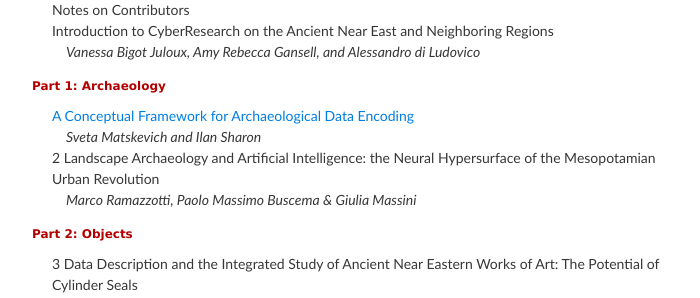
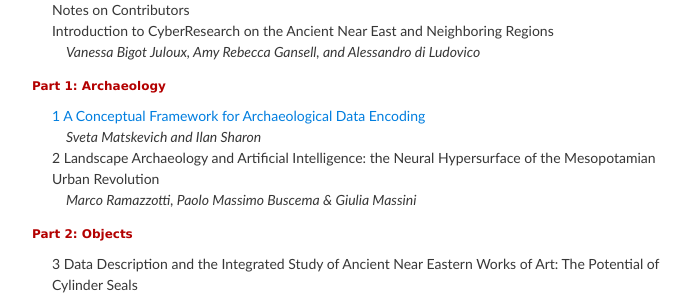
Before and after one commit to vbigot-juloux/ane-research-humanities, a Jekyll site: the page built from docs/CyberResearch-vol1.md, in a window 1280 px wide and 900 px high, scrolled down 1470 px. Shown: the part 153-451 px from the top of the window, without its empty margins (288-988 px from the left). Built offline with Jekyll 4.4.1, drawn with Linux system fonts in a browser that asks for light colours; comment, search, counter and statistics services are not loaded; the repository's description, which GitHub fills in, is left out.

Commit message:
Update CyberResearch-vol1.md

```diff
--- a/docs/CyberResearch-vol1.md
+++ b/docs/CyberResearch-vol1.md
@@ -74,7 +74,7 @@ _by (surnames) alphabetic order_<br />
 
 <h4 style="color:#b30000; font-size: 12px">Part 1: Archaeology</h4>
 <ul style="list-style-type: none;">
-<li> <a href="CyberResearch-vol1-abstracts.html#chapt11">A Conceptual Framework for Archaeological Data Encoding</a><br />
+<li> <a href="CyberResearch-vol1-abstracts.html#chapt1">1 A Conceptual Framework for Archaeological Data Encoding</a><br />
   <span style="padding-left: 1em"><em>Sveta Matskevich and Ilan Sharon</em></span></li>
 <li>2 Landscape Archaeology and Artificial Intelligence: the Neural Hypersurface of the Mesopotamian Urban Revolution<br />
 <span style="padding-left: 1em"><em>Marco Ramazzotti, Paolo Massimo Buscema & Giulia Massini</em></span></li>
```
